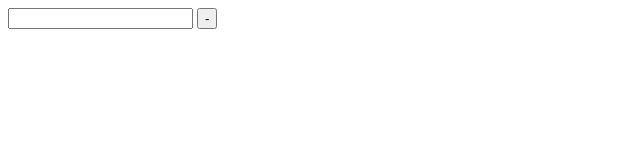
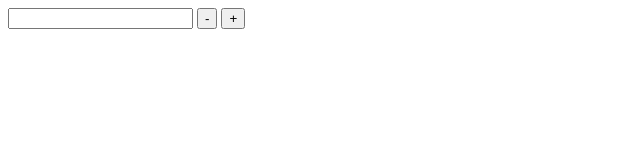
Before and after one commit to turtletown73/Counter, a plain HTML site: page index.html in a window 1280 px wide. Shown: the full height of the page, 0-640 px from the left. Drawn offline with Linux system fonts and the light colour scheme.

Commit message:
Update index.html

```diff
--- a/index.html
+++ b/index.html
@@ -1,4 +1,5 @@
 <body>
   <input type="number" id="epic">
   <button type="button" onclick="getElementById('epic').value--">-</button>
+    <button type="button" onclick="getElementById('epic').value++">+</button>
 </body>
```
